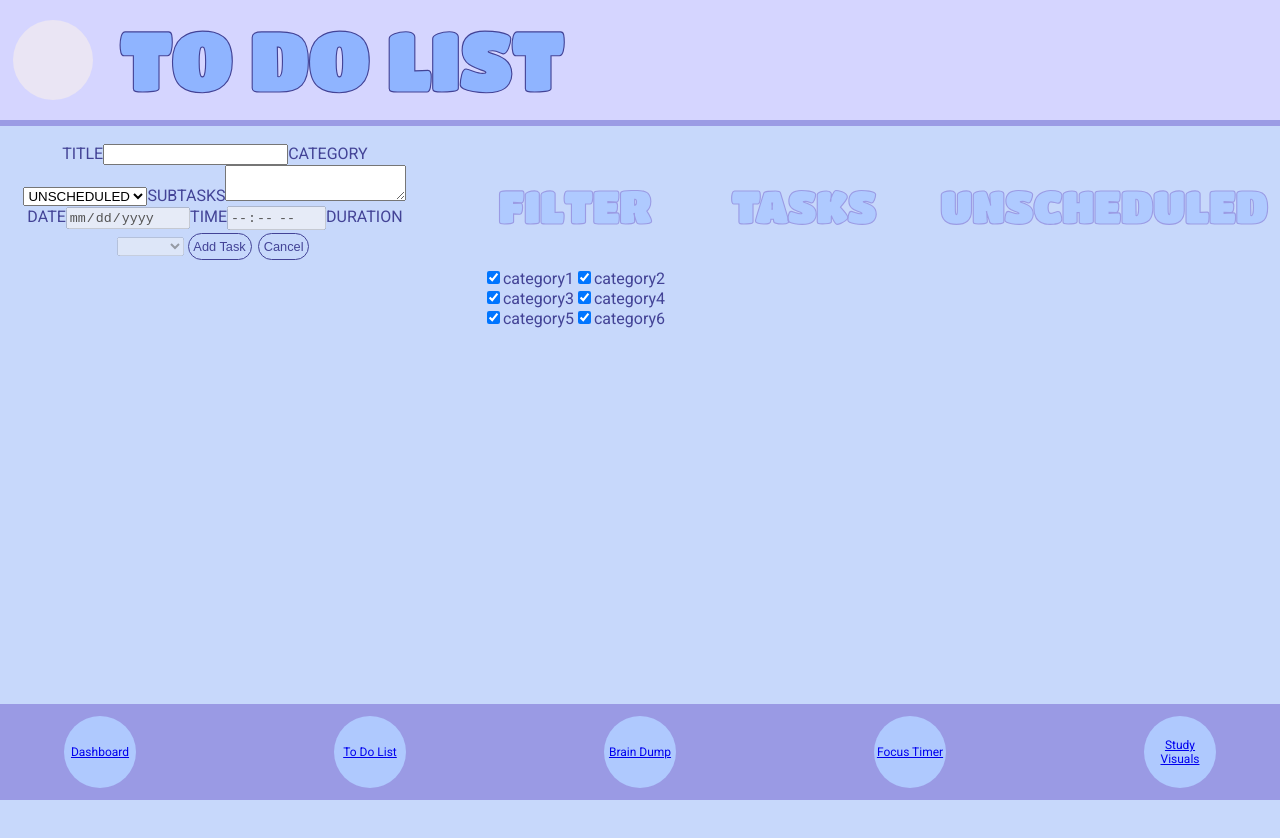
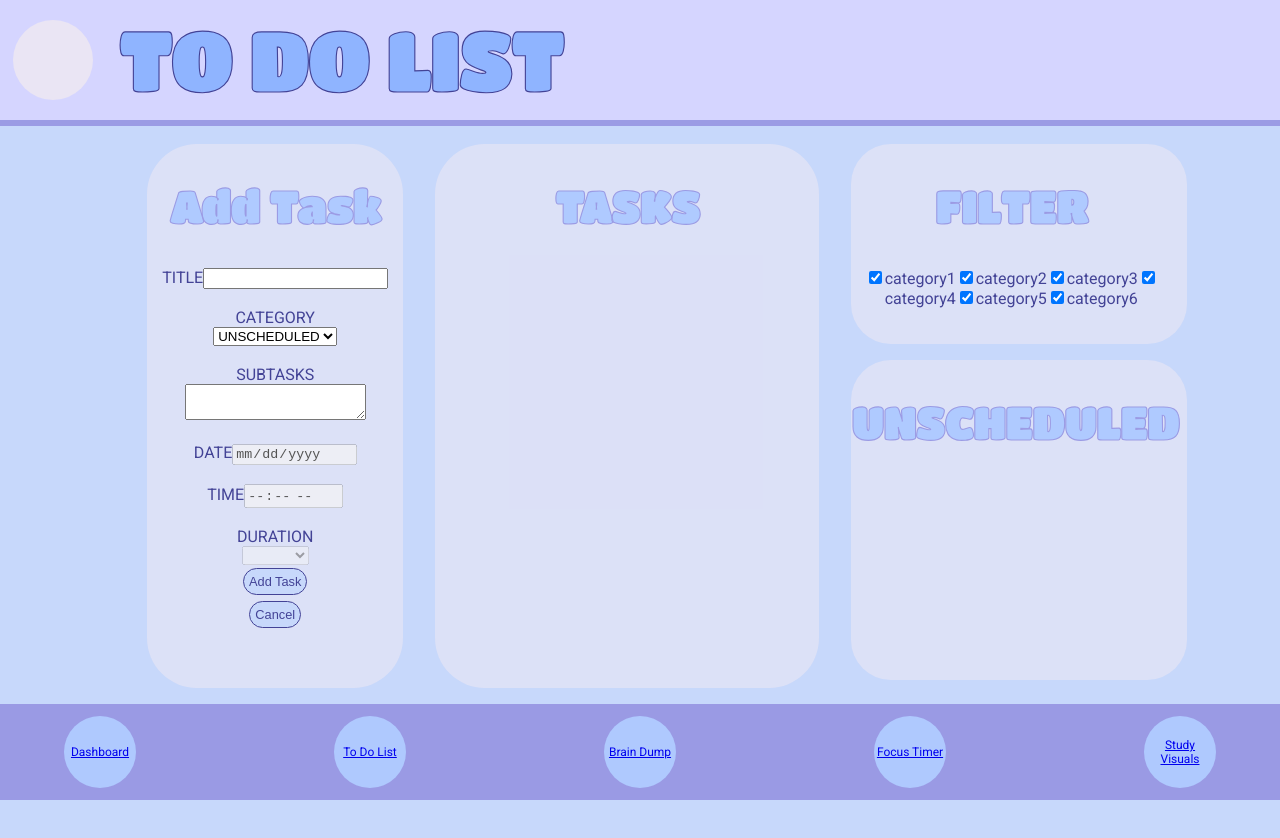
Before and after one commit to amrinavirk/adhd-study-app, a React (Create React App) app: page /to-do-list in a window 1280 px wide. Shown: the top 838 px of the page. Before the commit the page ends 800 px from the top, so only its background shows below. Built offline with nearby package versions, Linux system fonts and the light colour scheme.

Commit message:
css stuff

```diff
--- a/src/pages/BrainDumpPage.js
+++ b/src/pages/BrainDumpPage.js
@@ -150,6 +150,7 @@ const BrainDumpPage = () => {
 
     return (
         <div className='braindump-wrapper'>
+            <div className='left-column'>
                 {/* new note section */}
                 <div className='newnote-container'>
                     <div className='newnote-form'>
@@ -171,6 +172,17 @@ const BrainDumpPage = () => {
                         {editingIndex === null ? 'Add Note' : 'Save Note'}
                     </button>
                     <button className='action-btn' onClick={handleCancel}>Cancel</button> { }
+                </div>
+
+                {/* mascot and speech bubble section */}
+                <div className='mascot-wrapperBD'>
+                    <div className="mascot-speechBD">
+                        <sub> Don't forget to address and delete old notes to declutter!</sub>
+                    </div>
+                    <div className="mascot-containerBD">
+                        <img src={mascot} alt="mascot" />
+                    </div>
+                </div>
             </div>
 
             {/* main notes section */}
@@ -221,15 +233,7 @@ const BrainDumpPage = () => {
 
                 </div>
             </div>
-            {/* mascot and speech bubble section */}
-            <div className='mascot-wrapperBD'>
-                <div className="mascot-speechBD">
-                    <sub> Don't forget to address and delete old notes to declutter!</sub>
-                </div>
-                <div className="mascot-containerBD">
-                    <img src={mascot} alt="mascot" />
-                </div>
-            </div>
+
         </div>
     );
 }
--- a/src/pages/ToDoListPage.js
+++ b/src/pages/ToDoListPage.js
@@ -234,10 +234,12 @@ const ToDoListPage = () => {
         <div className='todolist-wrapper'>
             {/* add task section */}
             <div className='addtask-container'>
+                <h2>Add Task</h2>
                 <label>
                     TITLE
                     <input name="title" value={newTask.title} onChange={handleChange} />
                 </label>
+                <br></br>
                 <label htmlFor="category">CATEGORY</label>
                 <select name="category" value={newTask.category} onChange={handleChange}>
                     <option value="unscheduled">UNSCHEDULED</option>
@@ -248,18 +250,22 @@ const ToDoListPage = () => {
                     <option value="category5">CATEGORY5</option>
                     <option value="category6">CATEGORY6</option>
                 </select>
+                <br></br>
                 <label>
                     SUBTASKS
                     <textarea name="subtasks" value={newTask.subtasks} onChange={handleChange} />
                 </label>
+                <br></br>
                 <label>
                     DATE
                     <input name="date" type="date" value={newTask.date} onChange={handleChange} disabled={newTask.category === 'unscheduled'} />
                 </label>
+                <br></br>
                 <label>
                     TIME
                     <input name="time" type="time" step="1800" value={newTask.time} onChange={handleChange} disabled={newTask.category === 'unscheduled'} />
                 </label>
+                <br></br>
                 <label htmlFor="duration">DURATION</label>
                 <select name="duration" value={newTask.duration} onChange={handleChange} disabled={newTask.category === 'unscheduled'}>
                     <option value=""></option>
@@ -281,38 +287,13 @@ const ToDoListPage = () => {
                 <button className='action-btn' onClick={handleCancelTask}>Cancel</button> { }
                 <p>{taskError}</p>
             </div>
-            {/* main task filter selection */}
-            <div className='filter-container'>
-                <h2>FILTER</h2>
-                <div className='filter-scroll'>
-                    {[1, 2, 3, 4, 5, 6].map((num) => {
-                        const cat = `category${num}`;
-                        return (
-                            <label key={cat}>
-                                <input
-                                    type="checkbox"
-                                    checked={filterCategories.includes(cat)}
-                                    onChange={() => {
-                                        setFilterCategories((prev) =>
-                                            prev.includes(cat)
-                                                ? prev.filter((c) => c !== cat)
-                                                : [...prev, cat]
-                                        );
-                                    }}
-                                />
-                                {cat}
-                            </label>
-                        );
-                    })}
-                </div>
-            </div>
 
             {/* main task section */}
             <div className='maintask-container'>
                 <h2>TASKS</h2>
                 <div className="maintask-scroll">
                     {filteredTasks.map((task) => (
-                        <div  className='taskMT' style={{ backgroundColor: task.colour }} key={task.id}>
+                        <div className='taskMT' style={{ backgroundColor: task.colour }} key={task.id}>
                             {editingTaskId === task.id ? (
                                 <>
                                     <input
@@ -399,6 +380,34 @@ const ToDoListPage = () => {
                             )}
                         </div>
                     ))}
+                </div>
+            </div>
+
+
+            <div className='right-column'>
+                {/* main task filter selection */}
+                <div className='filter-container'>
+                    <h2>FILTER</h2>
+                    <div className='filter-scroll'>
+                        {[1, 2, 3, 4, 5, 6].map((num) => {
+                            const cat = `category${num}`;
+                            return (
+                                <label key={cat}>
+                                    <input
+                                        type="checkbox"
+                                        checked={filterCategories.includes(cat)}
+                                        onChange={() => {
+                                            setFilterCategories((prev) =>
+                                                prev.includes(cat)
+                                                    ? prev.filter((c) => c !== cat)
+                                                    : [...prev, cat]
+                                            );
+                                        }}
+                                    />
+                                    {cat}
+                                </label>
+                            );
+                        })}
                     </div>
                 </div>
 
@@ -520,6 +529,7 @@ const ToDoListPage = () => {
                     </div>
                 </div>
             </div>
+        </div>
     )
 }
 
--- a/src/styles/ToDoList.css
+++ b/src/styles/ToDoList.css
@@ -1,12 +1,10 @@
 .todolist-wrapper {
     display: flex;
-    justify-content: space-between;
-    align-items: flex-start;
-    gap: 4rem;
+    height: 100vh;
+    gap: 2rem;
 }
 
-
-.taskMT, .taskU {
+.taskMT{
     border-radius: 25px;
     padding-top: 0.01rem;
     padding-bottom: 1rem;
@@ -16,16 +14,78 @@
     transition: transform 0.2s;
 }
 
-.taskMT:hover, .taskU:hover {
+.taskU {
+    border-radius: 25px;
+    padding-top: 0.01rem;
+    padding-bottom: 1rem;
+    margin-bottom: 1rem;
+    margin-left: 2rem;
+    margin-right: 1rem;
+    transition: transform 0.2s;
+}
+
+.taskMT:hover,
+.taskU:hover {
     transform: scale(1.02);
 }
 
 .addtask-container {
-    height: auto;
+    flex: 1;
+    background-color: #FFEEF060;
+    border-radius: 50px;
+    display: flex;
+    flex-direction: column;
+    align-items: center;
+    width: 20vw;
+    height: 68vh;
+}
+
+.right-column {
+    width: 22vw;
+    display: flex;
+    flex-direction: column;
+    gap: 1rem;
+}
+
+
+.maintask-container {
+    background-color: #FFEEF060;
+    height: 68vh;
+    width: 30vw;
+    border-radius: 50px;
+    align-items: center;
+    display: flex;
+    flex-direction: column;
+}
+
+.maintask-scroll {
+    height: 45vh;
+    overflow-y: auto;
+    margin-right: 2em;
+    width: 100%;
+    margin-bottom: 2rem;
+}
+
+.maintask-scroll::-webkit-scrollbar {
+    width: 8px;
+}
+
+.maintask-scroll::-webkit-scrollbar-track {
+    background: #C3C3D4;
+    border-radius: 10px;
+}
+
+.maintask-scroll::-webkit-scrollbar-thumb {
+    background-color: #9D9DA7;
+    border-radius: 10px;
 }
 
 .filter-container {
-    height: auto;
+    background-color: #FFEEF060;
+    border-radius: 40px;
+    height: 25vh;
+    width: 25vw;
+    padding-right: 1rem;
 }
 
 .filter-scroll {
@@ -36,27 +96,33 @@
     margin-bottom: 2rem;
 }
 
-.maintask-container {
-    height: auto;
-}
-
-.maintask-scroll {
-    height: 45vh;
-    overflow-y: auto;
-    margin-right: 2em;
-    width: 100%;
-    margin-bottom: 2rem;
-}
-
-
 .unscheduled-container {
-    height: auto;
+    background-color: #FFEEF060;
+    border-radius: 40px;
+    height: 40vh;
+    width: 25vw;
+    padding-right: 1rem;
 }
 
 .unscheduled-scroll {
-    height: 45vh;
+    height: 20vh;
     overflow-y: auto;
-    margin-right: 2em;
     width: 100%;
     margin-bottom: 2rem;
+    box-sizing: border-box;
 }
+
+.unscheduled-scroll::-webkit-scrollbar {
+    width: 8px;
+    margin-right: 2em;
+}
+
+.unscheduled-scroll::-webkit-scrollbar-track {
+    background: #C3C3D4;
+    border-radius: 10px;
+}
+
+.unscheduled-scroll::-webkit-scrollbar-thumb {
+    background-color: #9D9DA7;
+    border-radius: 10px;
+}
```
Also changed, not shown: src/styles/BrainDump.css (+60 -39 lines). Lines whose indentation alone changed are shown as unchanged.
